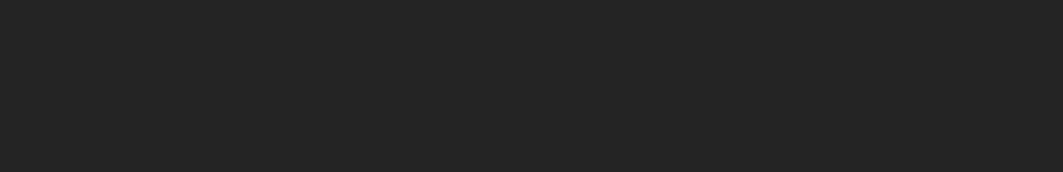
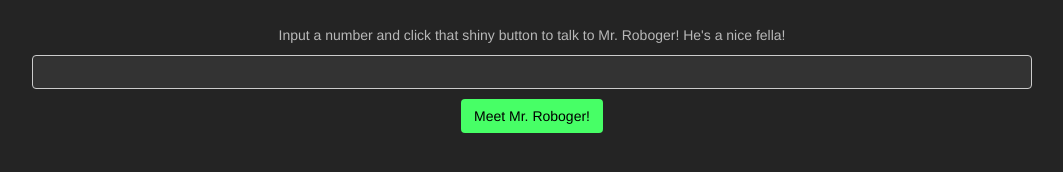
Before and after one commit to ChrisRamer/Arrays-and-Looping-Ind-Project, a plain HTML site: page index.html in a window 1280 px wide. Shown: the whole page, without its empty margins (108-1171 px from the left). Drawn offline with Linux system fonts and the light colour scheme.

Commit message:
Add form input field & button

```diff
--- a/index.html
+++ b/index.html
@@ -2,7 +2,7 @@
 <html lang="en-US">
 
 <head>
-	<title></title>
+	<title>Mr. Roboger</title>
 	<link href="css/bootstrap.css" rel="stylesheet" type="text/css">
 	<link href="css/styles.css" rel="stylesheet" type="text/css">
 	<script src="js/jquery-3.5.1.js"></script>
@@ -12,7 +12,12 @@
 <body>
 
 	<div id="center-align">
-		<!--  -->
+		<!-- Number input -->
+		<form id="userInput">
+			<p>Input a number and click that shiny button to talk to Mr. Roboger! He's a nice fella!</p>
+			<input id="number" class="form-control" type="text">
+			<button type="submit" class="btn">Meet Mr. Roboger!</button>
+		</form>
 	</div>
 
 </body>
```
